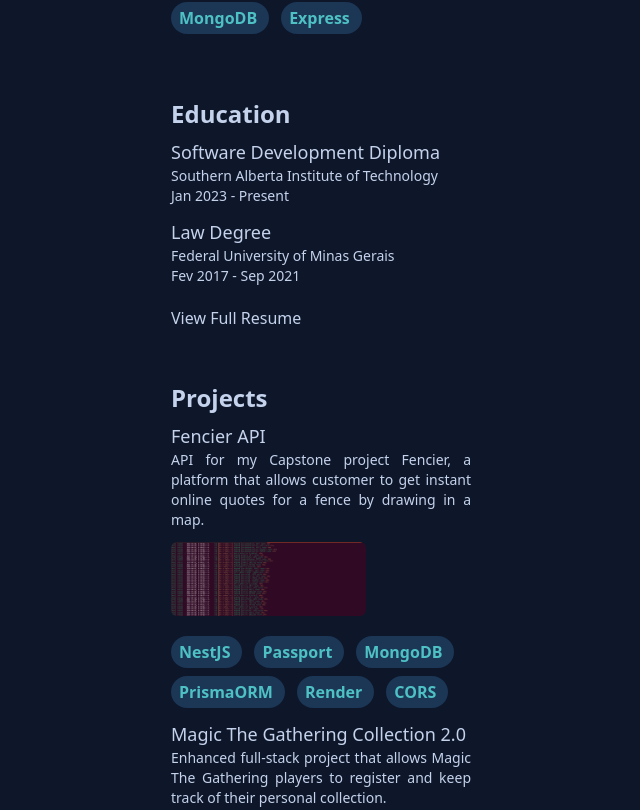
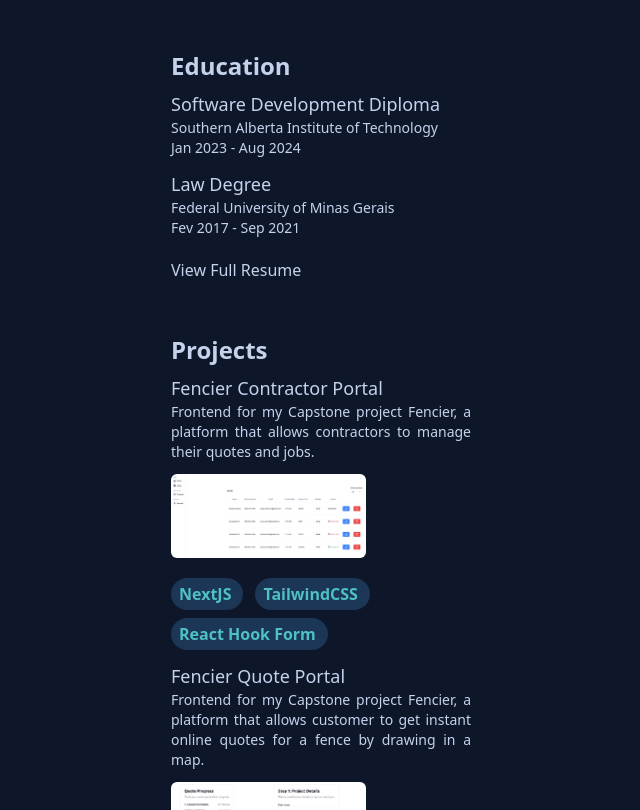
Before and after one commit to joaosenna19/myportfolio, a React (Vite) app: page / in a window 1280 px wide. Shown: the part 1250-2060 px from the top of the page, without its empty margins (509-1149 px from the left). Built offline with nearby package versions, Linux system fonts and the light colour scheme.

Commit message:
minor fixes

```diff
--- a/src/About.tsx
+++ b/src/About.tsx
@@ -26,8 +26,7 @@ const About = () => {
         where I am excited to explore new opportunities in the technology field.
         Besides my passion for programming, I also enjoy activities such as
         playing tennis, Magic The Gathering and reading fantasy books in my free
-        time. I am enthusiastic about the prospect of contributing and growing
-        professionally in this new phase of my career.
+        time. Shoot me a message at LinkedIn if you want to chat!
       </p>
     </section>
   );
--- a/src/Education.tsx
+++ b/src/Education.tsx
@@ -5,7 +5,7 @@ const Education = () => {
     {
       program: "Software Development Diploma",
       uni: "Southern Alberta Institute of Technology",
-      date: "Jan 2023 - Present",
+      date: "Jan 2023 - Aug 2024",
       link: "https://www.sait.ca/programs-and-courses/diplomas/software-development",
     },
     {
--- a/src/Experience.tsx
+++ b/src/Experience.tsx
@@ -5,7 +5,7 @@ const Experience = () => {
     {
       company: "OQ Digital",
       website: "https://oqdigital.com/",
-      role: "Softare Development Intern",
+      role: "Software Engineer",
       date: "May 2024 - Present",
       stack: ["NestJS", "TypeScript", "MongoDB", "Express"],
     },
--- a/src/Header.tsx
+++ b/src/Header.tsx
@@ -8,7 +8,6 @@ const Header = () => {
       <h1 className=" mb-2 text-4xl font-extrabold">Tony Radicchi</h1>
       <p className="mb-2 text-lg font-medium">Software Developer</p>
       <p className="mb-2 text-base font-light">
-        Passionate Software Developer
       </p>
       <p className="mb-2 flex text-sm font-thin">
         <img src={flag} alt="" width="24" height="24" className="mr-2" />
--- a/src/Icons.tsx
+++ b/src/Icons.tsx
@@ -14,7 +14,7 @@ const Icons = () => {
       </li>
       <li>
         <a
-          href="https://www.linkedin.com/in/jo%C3%A3o-ant%C3%B4nio-tony-radicchi-b17b05a9/"
+          href="https://www.linkedin.com/in/tony-radicchi-b17b05a9/"
           target="_blank"
           rel="noopener noreferrer"
         >
--- a/src/Projects.tsx
+++ b/src/Projects.tsx
@@ -4,9 +4,30 @@ import timber from "./assets/timber.png";
 import mtg from "./assets/mtg.png";
 import mtg20 from "./assets/mtg20.png";
 import fencierapi from "./assets/fencierapi.png";
+import fencierquote from "./assets/fencierquote.png";
+import fencierportal from "./assets/fencierportal.png";
 
 const Projects = () => {
   const projects = [
+    {
+      title: "Fencier Contractor Portal",
+      description:
+        "Frontend for my Capstone project Fencier, a platform that allows contractors to manage their quotes and jobs.",
+      image: fencierportal,
+      developmentDate: "Aug 2024",
+      github: "https://github.com/joaosenna19/fencier-portal",
+      stack: ["NextJS", "TailwindCSS", "React Hook Form"],
+    },
+    {
+      title: "Fencier Quote Portal",
+      description:
+        "Frontend for my Capstone project Fencier, a platform that allows customer to get instant online quotes for a fence by drawing in a map.",
+      image: fencierquote,
+      developmentDate: "Aug 2024",
+      github: "https://github.com/joaosenna19/fencier-quote",
+      stack: ["NextJS", "TailwindCSS", "React Hook Form", "Google Maps API"],
+    },
+
     {
       title: "Fencier API",
       description:
@@ -14,7 +35,7 @@ const Projects = () => {
       image: fencierapi,
       developmentDate: "Jun 2024",
       github: "https://github.com/joaosenna19/fencier-api",
-      stack: ["NestJS", "Passport", "MongoDB", "PrismaORM", "Render", "CORS"],
+      stack: ["NestJS", "Passport", "MongoDB", "PrismaORM", "AWS S3"],
     },
     {
       title: "Magic The Gathering Collection 2.0",
```
Also changed, not shown: src/assets/fencierportal.png (added), src/assets/fencierquote.png (added).
